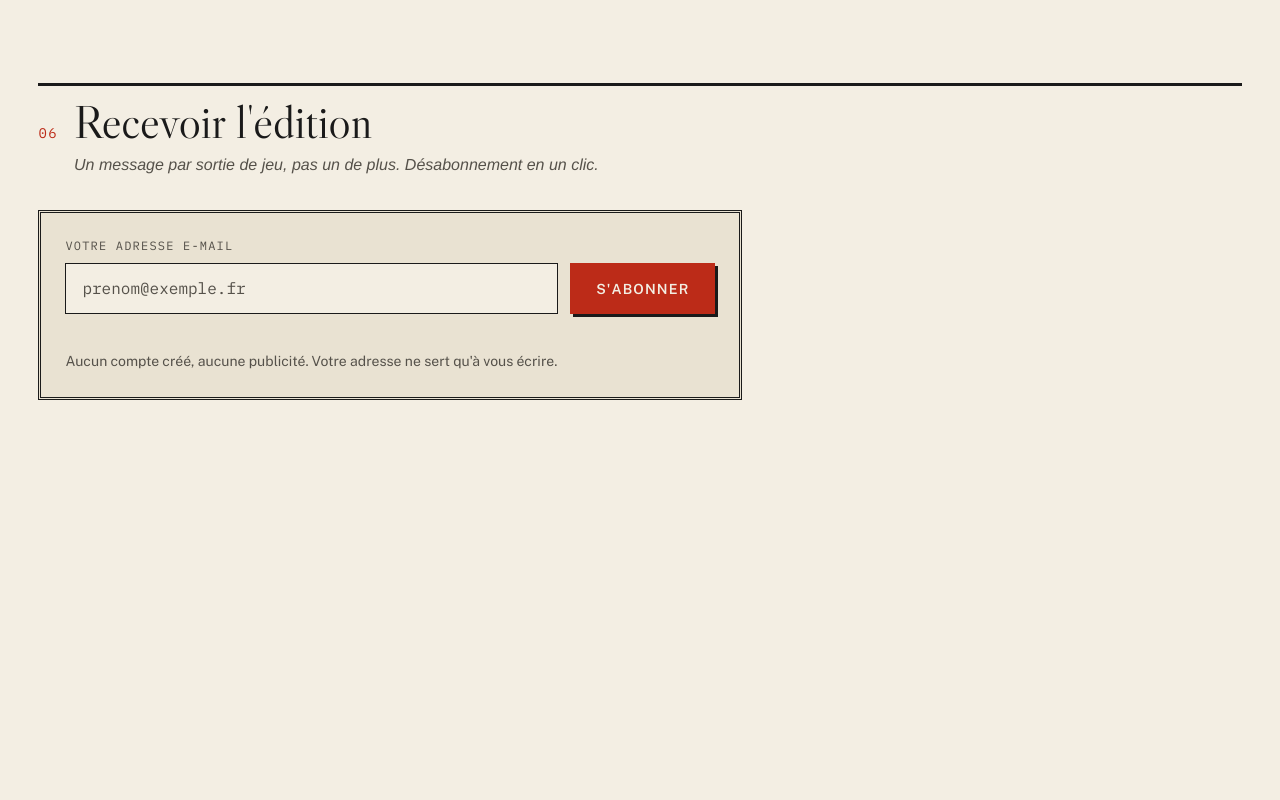
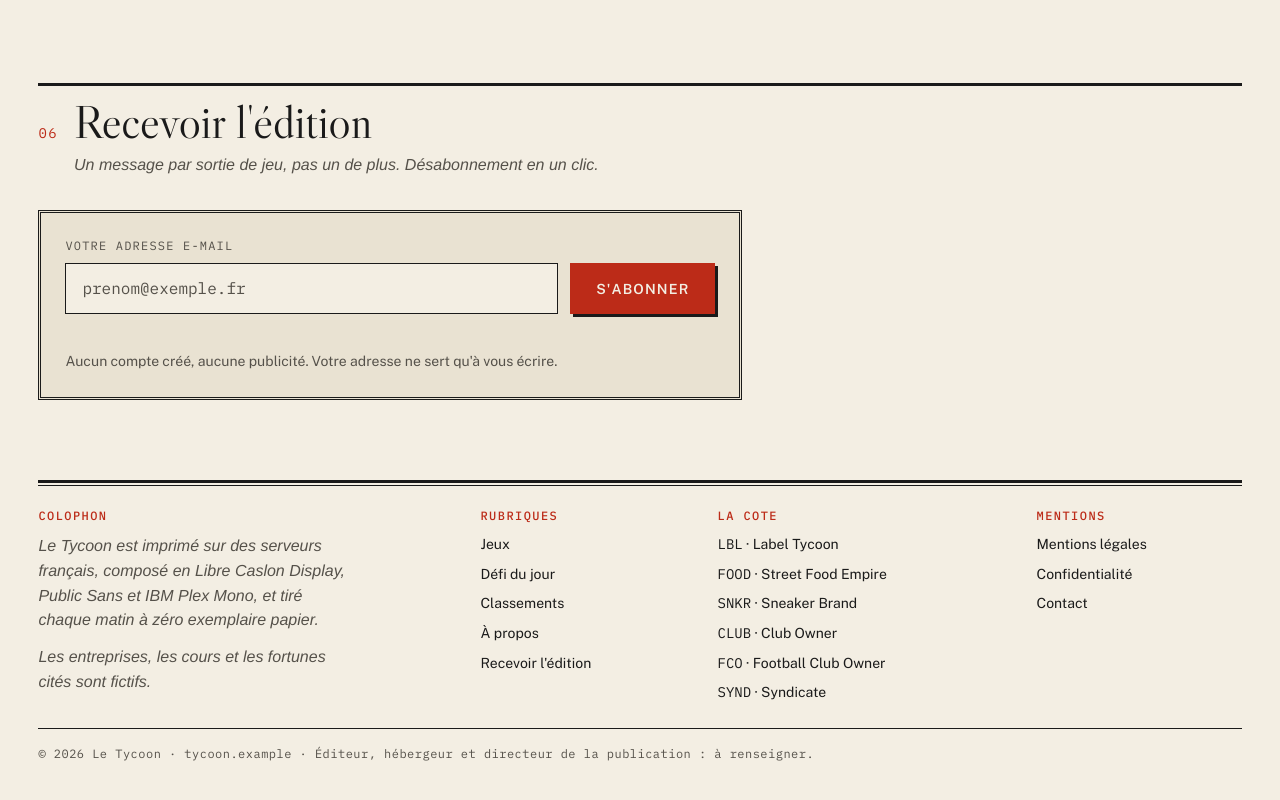
Before and after one commit to gabinlsc/tycoon, a React (Vite) app in the folder apps/web/: page / in a window 1280 px wide. Shown: the part 5342-6142 px from the top of the page. Before the commit the page ends 5790 px from the top, so only its background shows below. Built offline with nearby package versions, Linux system fonts and the light colour scheme; a web font is replaced by a local one.

Commit message:
feat(pied-de-page): colophon, plan du site, liste des valeurs et mentions (#11)
Colophon façon journal, liens générés depuis games.ts, mentions légales en placeholder.

```diff
--- a/apps/web/src/App.tsx
+++ b/apps/web/src/App.tsx
@@ -1,6 +1,7 @@
 import { Masthead } from './components/Masthead/Masthead';
 import { Crossovers } from './components/Crossovers/Crossovers';
 import { DailyChallenge } from './components/DailyChallenge/DailyChallenge';
+import { Footer } from './components/Footer/Footer';
 import { Headline } from './components/Headline/Headline';
 import { HowItWorks } from './components/HowItWorks/HowItWorks';
 import { Leaderboard } from './components/Leaderboard/Leaderboard';
@@ -26,6 +27,7 @@ export function App() {
         <Crossovers />
         <Subscribe />
       </main>
+      <Footer />
     </MarketProvider>
   );
 }
--- /dev/null
+++ b/apps/web/src/components/Footer/Footer.tsx
@@ -0,0 +1,81 @@
+import { GAMES } from '../../data/games';
+import { SITE } from '../../config/site';
+import { Rule } from '../ui/Rule';
+
+const NAV = [
+  { href: '#la-cote', label: 'Jeux' },
+  { href: '#defi-du-jour', label: 'Défi du jour' },
+  { href: '#classements', label: 'Classements' },
+  { href: '#a-propos', label: 'À propos' },
+  { href: '#abonnement', label: "Recevoir l'édition" },
+] as const;
+
+/** Pied de page : colophon de journal, liens et mentions légales (placeholders). */
+export function Footer() {
+  const year = new Date().getFullYear();
+  return (
+    <footer className="footer page">
+      <Rule weight="double" />
+      <div className="footer__grid">
+        <section className="footer__colophon" aria-labelledby="colophon-titre">
+          <h2 id="colophon-titre" className="footer__title mono">
+            Colophon
+          </h2>
+          <p>
+            {SITE.name} est imprimé sur des serveurs français, composé en Libre Caslon Display,
+            Public Sans et IBM Plex Mono, et tiré chaque matin à zéro exemplaire papier.
+          </p>
+          <p>Les entreprises, les cours et les fortunes cités sont fictifs.</p>
+        </section>
+        <nav className="footer__nav" aria-label="Plan du site">
+          <h2 className="footer__title mono">Rubriques</h2>
+          <ul>
+            {NAV.map((item) => (
+              <li key={item.href}>
+                <a className="ink-link" href={item.href}>
+                  {item.label}
+                </a>
+              </li>
+            ))}
+          </ul>
+        </nav>
+        <nav className="footer__nav" aria-label="Les jeux">
+          <h2 className="footer__title mono">La cote</h2>
+          <ul>
+            {GAMES.map((game) => (
+              <li key={game.symbol}>
+                <a className="ink-link" href="#la-cote">
+                  <span className="mono">{game.symbol}</span> · {game.name}
+                </a>
+              </li>
+            ))}
+          </ul>
+        </nav>
+        <nav className="footer__nav" aria-label="Informations légales">
+          <h2 className="footer__title mono">Mentions</h2>
+          <ul>
+            <li>
+              <a className="ink-link" href="#mentions-legales">
+                Mentions légales
+              </a>
+            </li>
+            <li>
+              <a className="ink-link" href="#confidentialite">
+                Confidentialité
+              </a>
+            </li>
+            <li>
+              <a className="ink-link" href="#contact">
+                Contact
+              </a>
+            </li>
+          </ul>
+        </nav>
+      </div>
+      <p className="footer__legal mono">
+        © {year} {SITE.name} · {SITE.domain} · Éditeur, hébergeur et directeur de la publication : à
+        renseigner.
+      </p>
+    </footer>
+  );
+}
--- a/apps/web/src/main.tsx
+++ b/apps/web/src/main.tsx
@@ -13,6 +13,7 @@ import './styles/leaderboard.css';
 import './styles/how.css';
 import './styles/crossovers.css';
 import './styles/subscribe.css';
+import './styles/footer.css';
 import { App } from './App';
 import { initIntro } from './lib/intro';
 
--- /dev/null
+++ b/apps/web/src/styles/footer.css
@@ -0,0 +1,56 @@
+.footer {
+  padding-block: var(--sp-6) var(--sp-7);
+}
+.footer__grid {
+  display: grid;
+  gap: var(--sp-6);
+  padding-block: var(--sp-5);
+  grid-template-columns: 1fr;
+}
+@media (min-width: 40rem) {
+  .footer__grid {
+    grid-template-columns: repeat(2, 1fr);
+  }
+}
+@media (min-width: 72rem) {
+  .footer__grid {
+    grid-template-columns: 2fr 1fr 1.4fr 1fr;
+  }
+}
+.footer__colophon {
+  display: flex;
+  flex-direction: column;
+  gap: var(--sp-3);
+  max-width: 36ch;
+  font-style: italic;
+  color: var(--ink-soft);
+}
+.footer__title {
+  margin-bottom: var(--sp-3);
+  font-family: var(--font-mono);
+  font-size: var(--fs-micro);
+  font-weight: 500;
+  letter-spacing: 0.12em;
+  text-transform: uppercase;
+  color: var(--vermillion);
+}
+.footer__colophon .footer__title {
+  font-style: normal;
+  margin-bottom: 0;
+}
+.footer__nav ul {
+  display: flex;
+  flex-direction: column;
+  gap: var(--sp-2);
+  margin: 0;
+  padding: 0;
+  list-style: none;
+  font-size: var(--fs-small);
+}
+.footer__legal {
+  padding-top: var(--sp-4);
+  border-top: var(--rule-thin) solid var(--rule);
+  font-size: var(--fs-micro);
+  letter-spacing: 0.04em;
+  color: var(--ink-soft);
+}
```
